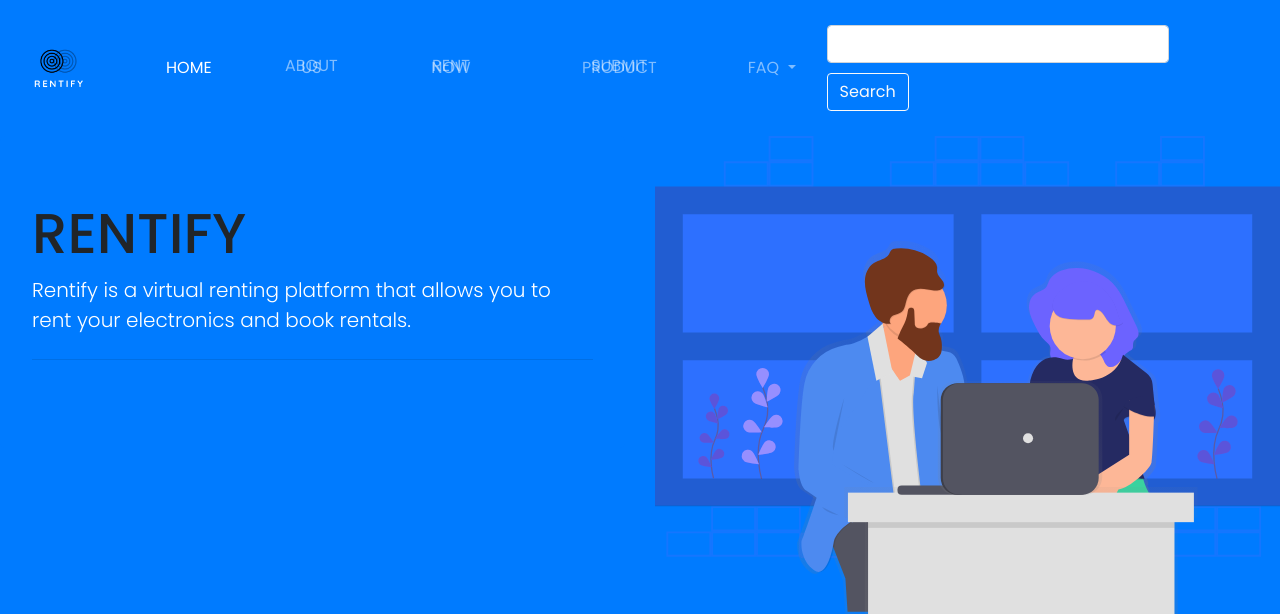
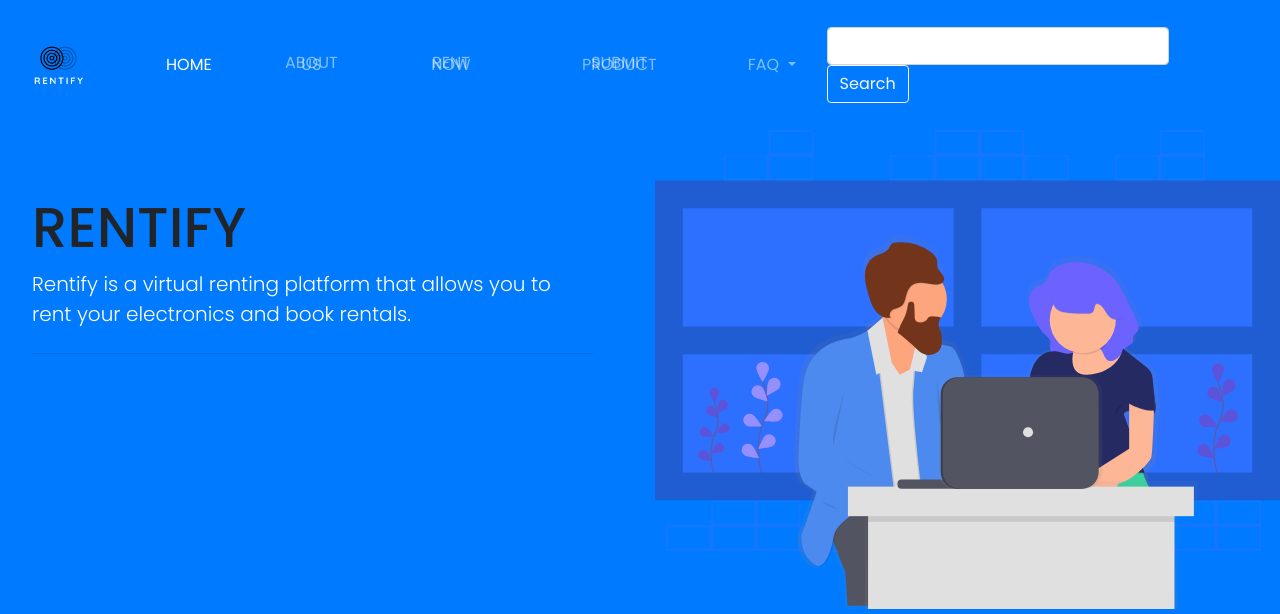
Before and after one commit to BolajiAyodeji/rentify-frontend, a PHP site: page /index.php in a window 1280 px wide. Shown: the top 614 px of the page. Run offline with PHP 8.4, Linux system fonts and the light colour scheme; some libraries are stand-ins or nearby versions.

Commit message:
update spacings

```diff
--- a/css/app.css
+++ b/css/app.css
@@ -161,7 +161,7 @@ header .jumbotron p {
     border-top-right-radius: 0;
 }
 
-input {
+input[type='text'],  [type='email'] {
     margin-bottom: 10px;
 }
 
```
